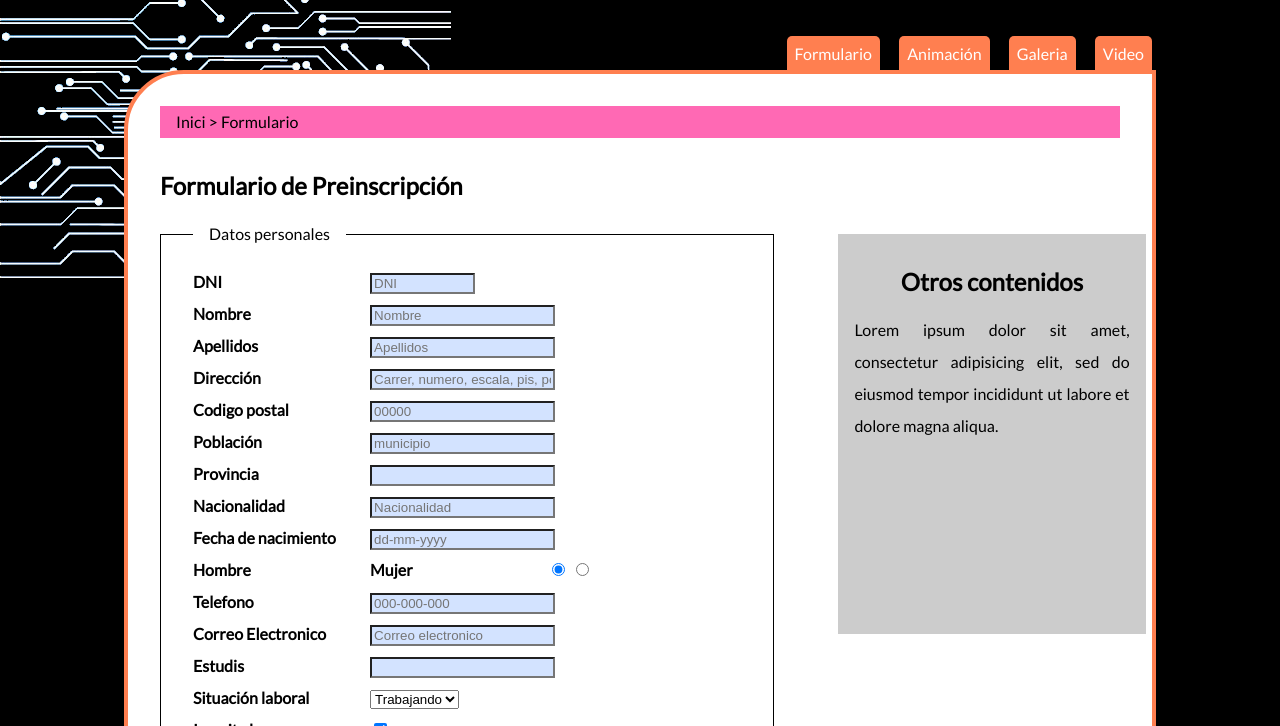
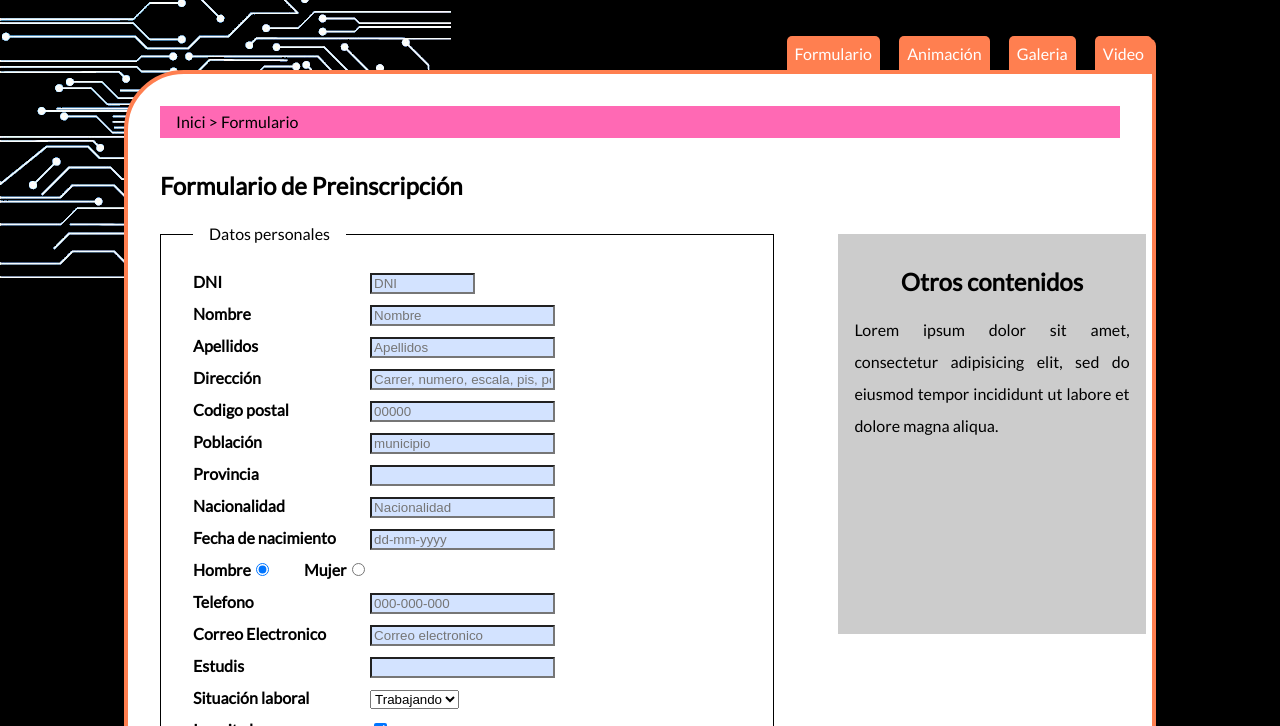
Before and after one commit to ssraul/clase2, a website: page public_html/ejercicio7/index.html in a window 1280 px wide. Shown: the part 74-800 px from the top of the page. Drawn offline with Linux system fonts and the light colour scheme.

Commit message:
#formulario ejercicio 7

```diff
--- a/public_html/ejercicio7/css/estilo.css
+++ b/public_html/ejercicio7/css/estilo.css
@@ -35,6 +35,16 @@ nav ul{
     position: relative;
     width: 90%;
     text-align: right;
+    border-right: 4px solid coral;
+    border-radius: 40px 10px 0 0;
+}
+
+span{
+    font-weight: bold;
+}
+
+input[type="radio"]{
+    margin-right: 2rem;
 }
 
 nav ul li{
--- a/public_html/ejercicio7/index.html
+++ b/public_html/ejercicio7/index.html
@@ -35,7 +35,6 @@
                     <label for="cp">Codigo postal</label><input type="text" required="" placeholder="00000"autocomplete="on" pattern="^[0-9]{5}$" /><br/>
                     <label for="poblacion">Población</label><input type="text" required="" placeholder="municipio"/><br/>
 
-
                     <datalist id="lista">
                         <option value="Barcelona">
                         <option value="Badalona">
@@ -47,8 +46,8 @@
                     <label for="provincia">Provincia</label><input type="text" list="lista" step="Barcelona" required="" maxlength="150"/><br/>
                     <label for="Nacionalidad">Nacionalidad</label><input type="text" required="" placeholder="Nacionalidad"/><br/>
                     <label for="fecha">Fecha de nacimiento</label><input type="text" required="" placeholder="dd-mm-yyyy"/><br/>
-                    <label for="hombre">Hombre</label><input type="radio" required="" value="hombre" checked=""/>
-                    <label for="mujer">Mujer</label><input type="radio" required="" value="mujer"/><br/>
+                    <span>Hombre</span><input type="radio" required="" value="hombre" checked=""/>
+                    <span>Mujer</span><input type="radio" required="" value="mujer"/><br/>
                     <label for="telefono">Telefono</label><input type="text" required="" placeholder="000-000-000"/><br/>
                     <label for="correo">Correo Electronico</label><input type="text" required="" placeholder="Correo electronico" maxlength="255"/><br/>
                     <label for="estudis">Estudis</label><input type="text" required=""/><br/>
```
Also changed, not shown: 1 other file.
